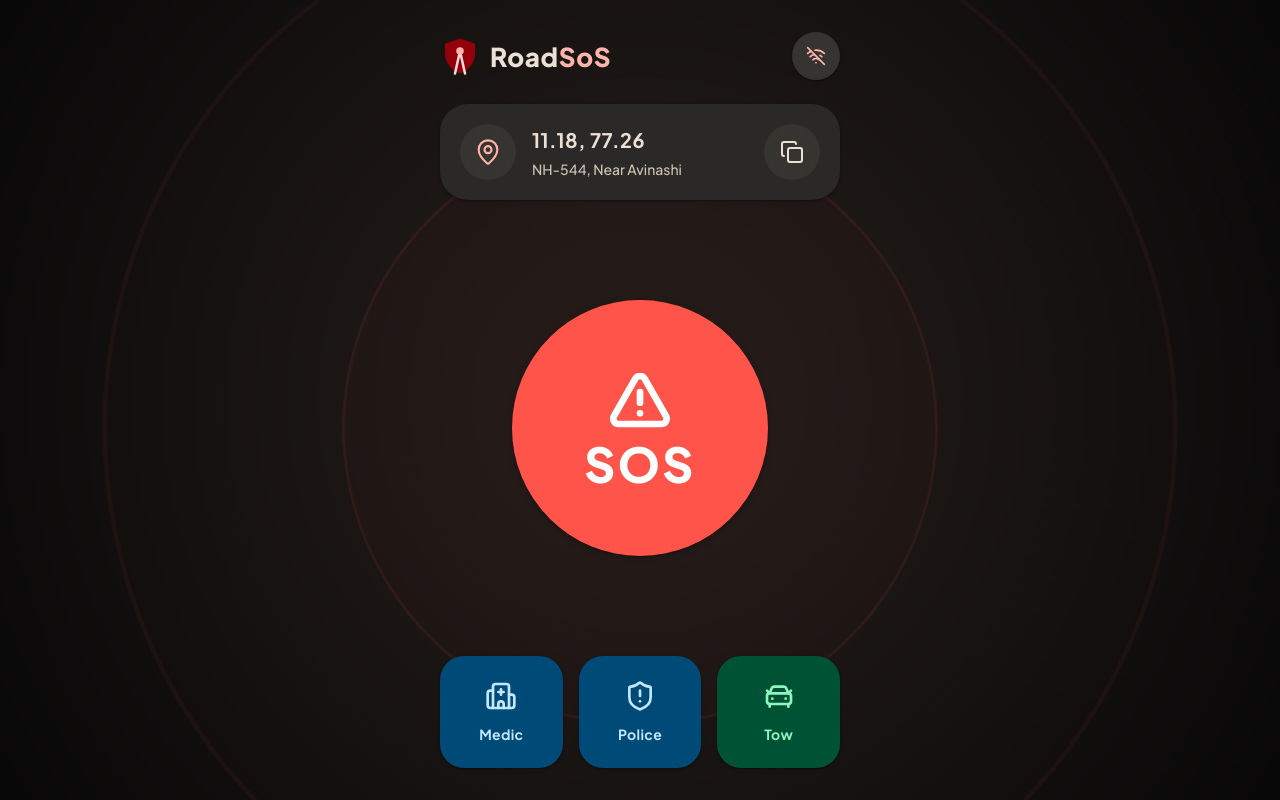
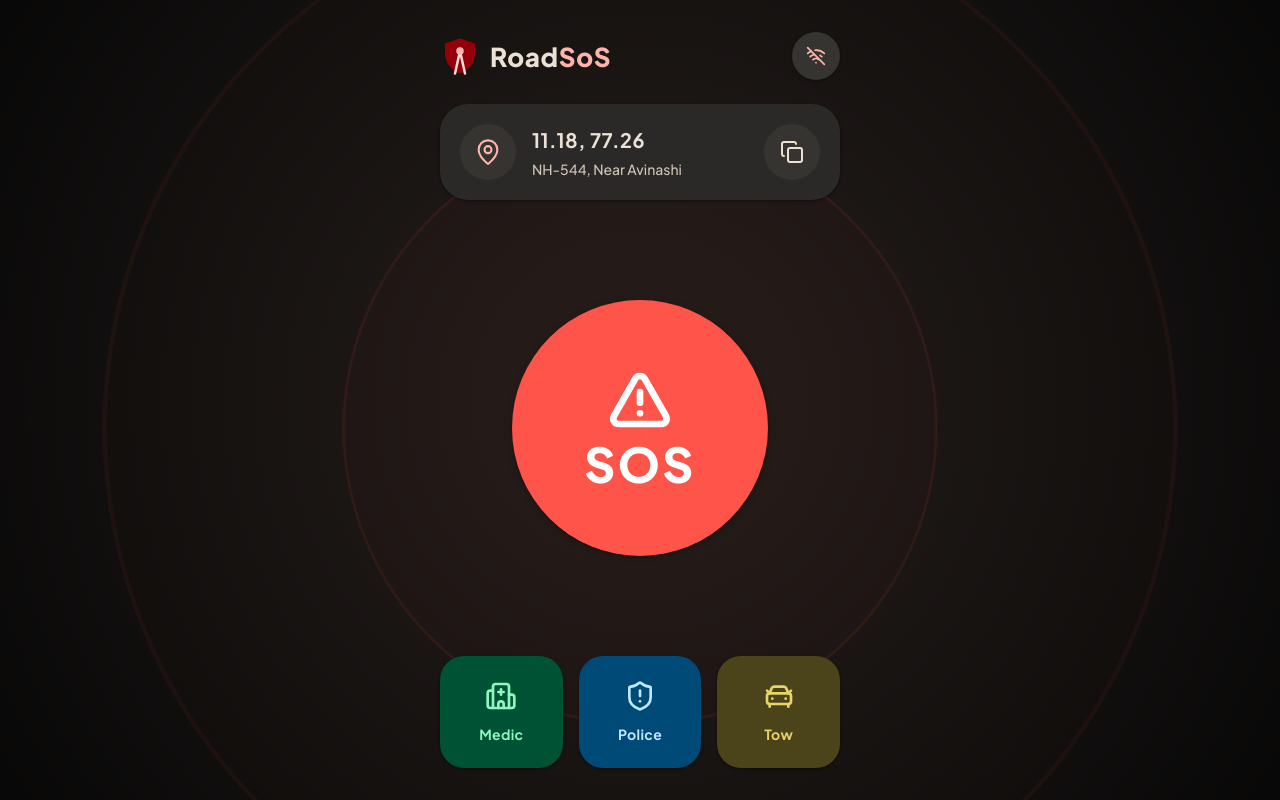
Before and after one commit to kiruthik2006/roadsos, a React (Vite) app: page / in a window 1280 px wide. Built offline with nearby package versions, Linux system fonts and the light colour scheme.

Commit message:
feat: enhance interaction and update action colors
- Converted the entire Location card into a clickable button with a ripple effect for easier target acquisition
- Updated Medic button color to green container
- Added yellow color tokens and applied them to the Tow button

```diff
--- a/src/App.jsx
+++ b/src/App.jsx
@@ -26,6 +26,8 @@ const C = {
   onBlueContainer: '#c1e8ff',
   greenContainer: '#005234',
   onGreenContainer: '#8ef7c0',
+  yellowContainer: '#4b4319',
+  onYellowContainer: '#e8d468',
   sosRed: '#ff5449',
 };
 
@@ -90,8 +92,9 @@ function LocationCard() {
   }, []);
 
   return (
-    <div
-      className="w-full rounded-[28px] p-5 flex items-center gap-4 z-10 md-elevation-1"
+    <button
+      onClick={handleCopy}
+      className="w-full rounded-[28px] p-5 flex items-center gap-4 z-10 md-elevation-1 md-ripple border-none outline-none cursor-pointer text-left"
       style={{
         background: C.surfaceContainer,
         animation: 'slide-up-md 0.4s ease-out 0.1s both',
@@ -115,23 +118,22 @@ function LocationCard() {
         </p>
       </div>
 
-      {/* Visual icon-only copy button */}
-      <button
-        onClick={handleCopy}
-        className="flex items-center justify-center h-14 w-14 rounded-full cursor-pointer md-ripple flex-shrink-0"
+      {/* Visual icon-only copy feedback */}
+      <div
+        className="flex items-center justify-center h-14 w-14 rounded-full flex-shrink-0 transition-colors duration-200"
         style={{
           background: copied ? C.greenContainer : C.surfaceContainerHigh,
           color: copied ? C.onGreenContainer : C.onSurface,
         }}
-        aria-label="Copy location"
+        aria-hidden="true"
       >
         {copied ? (
           <Check className="h-6 w-6" strokeWidth={2.5} />
         ) : (
           <Copy className="h-6 w-6" strokeWidth={2} />
         )}
-      </button>
-    </div>
+      </div>
+    </button>
   );
 }
 
@@ -194,8 +196,8 @@ function BottomGrid() {
       <ActionButton
         icon={<Hospital className="h-8 w-8" strokeWidth={2} />}
         label="Medic"
-        bg={C.blueContainer}
-        color={C.onBlueContainer}
+        bg={C.greenContainer}
+        color={C.onGreenContainer}
         delay="0.2s"
       />
       <ActionButton
@@ -208,8 +210,8 @@ function BottomGrid() {
       <ActionButton
         icon={<CarFront className="h-8 w-8" strokeWidth={2} />}
         label="Tow"
-        bg={C.greenContainer}
-        color={C.onGreenContainer}
+        bg={C.yellowContainer}
+        color={C.onYellowContainer}
         delay="0.4s"
       />
     </div>
```
